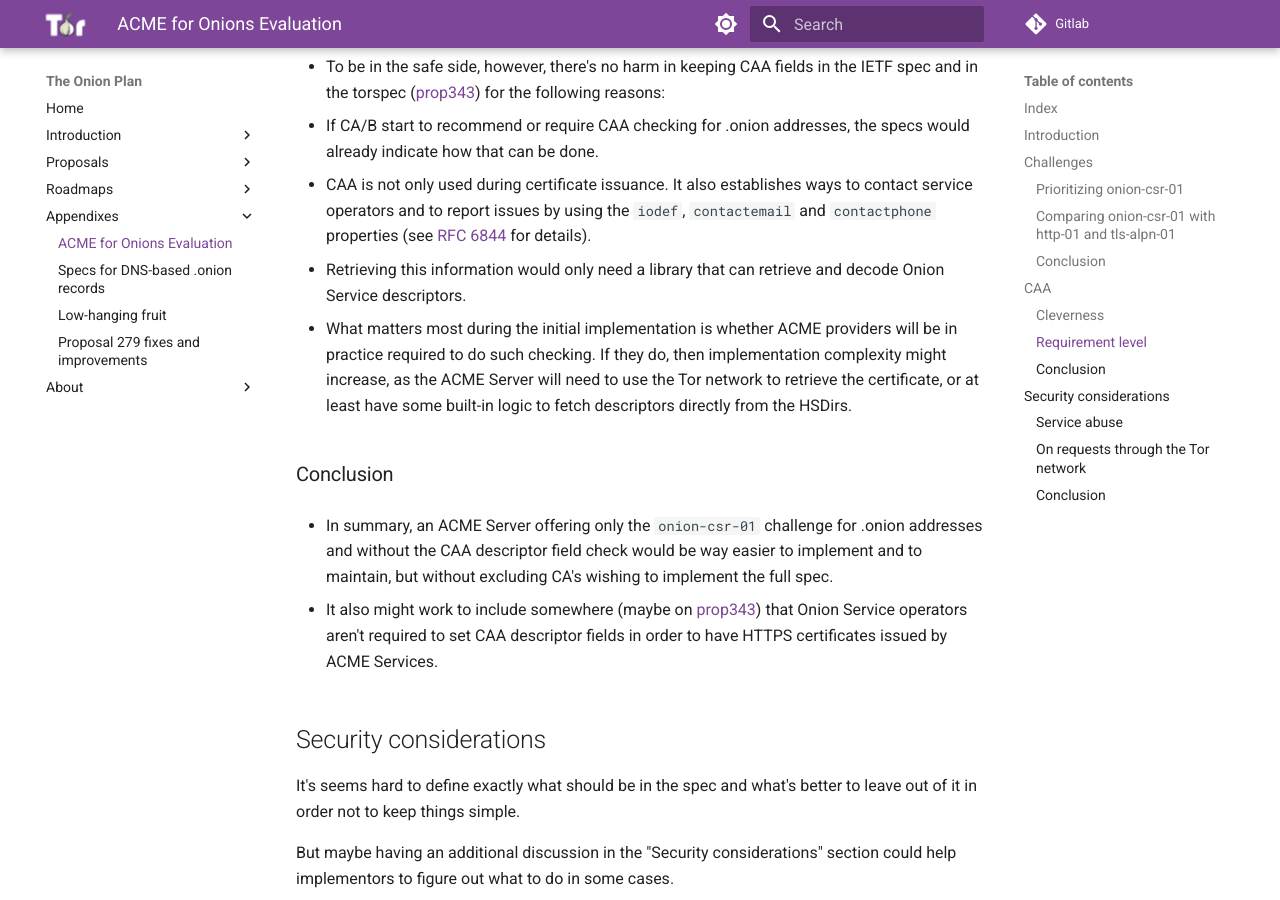
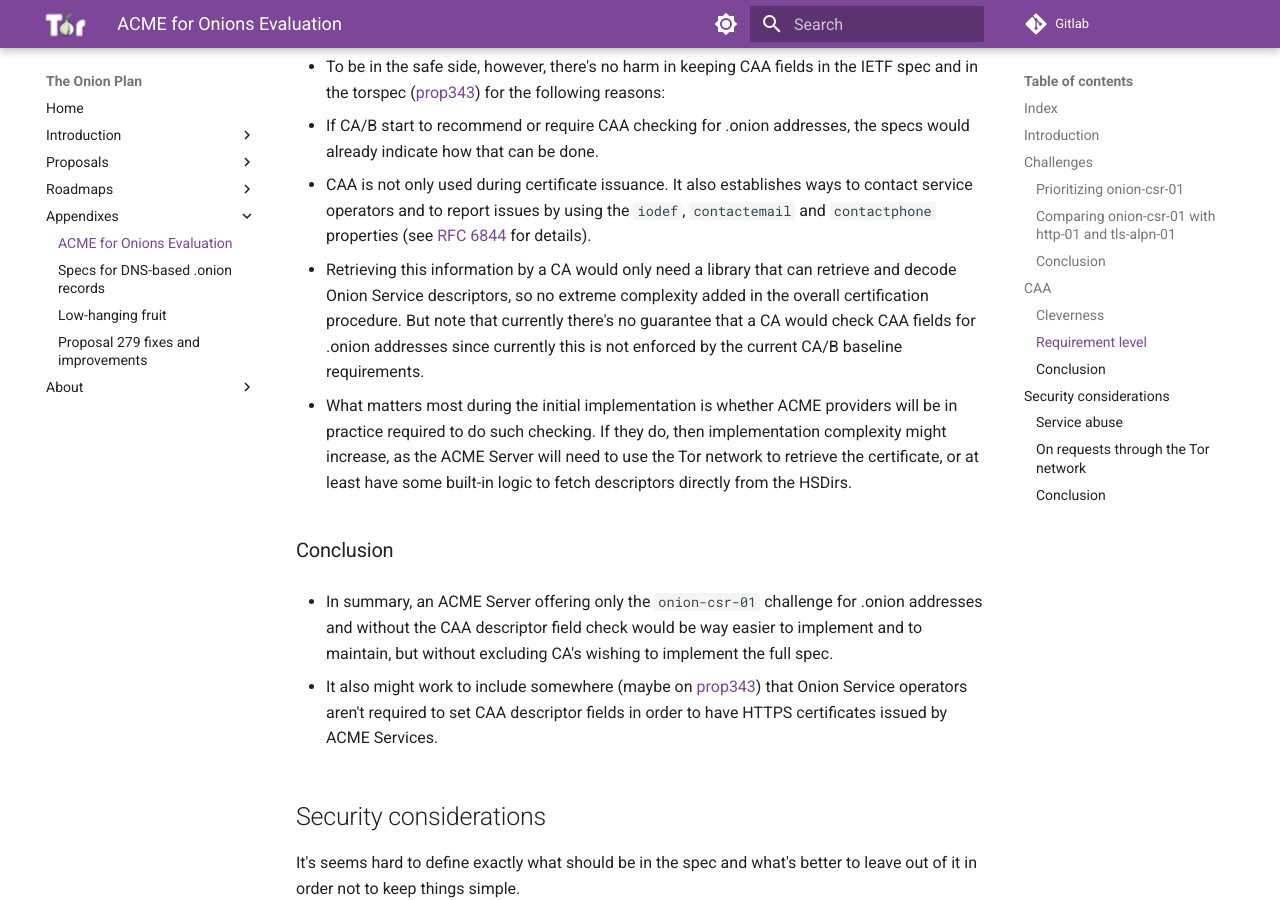
Before and after one commit to offsoc/onionplan, an MkDocs documentation site: the page built from docs/appendixes/acme.md, in a window 1280 px wide and 900 px high, scrolled down 4208 px. Built offline with MkDocs 1.6.1 and Material for MkDocs 9.7.7, drawn with Linux system fonts in a browser that asks for light colours.

Commit message:
Feat: appendix: ACME: other uses for CAA (4)

```diff
--- a/docs/appendixes/acme.md
+++ b/docs/appendixes/acme.md
@@ -190,8 +190,11 @@ But is CAA really needed for Onion Services?
     to contact service operators and to report issues by using the `iodef`,
     `contactemail` and `contactphone` properties (see [RFC 6844][] for details).
 
-  * Retrieving this information would only need a library that can retrieve and
-    decode Onion Service descriptors.
+  * Retrieving this information by a CA would only need a library that can retrieve and
+    decode Onion Service descriptors, so no extreme complexity added in the overall
+    certification procedure. But note that currently there's no guarantee that a CA
+    would check CAA fields for .onion addresses since currently this is not enforced
+    by the current CA/B baseline requirements.
 
 * What matters most during the initial implementation is whether ACME providers
   will be in practice required to do such checking. If they do, then
```
